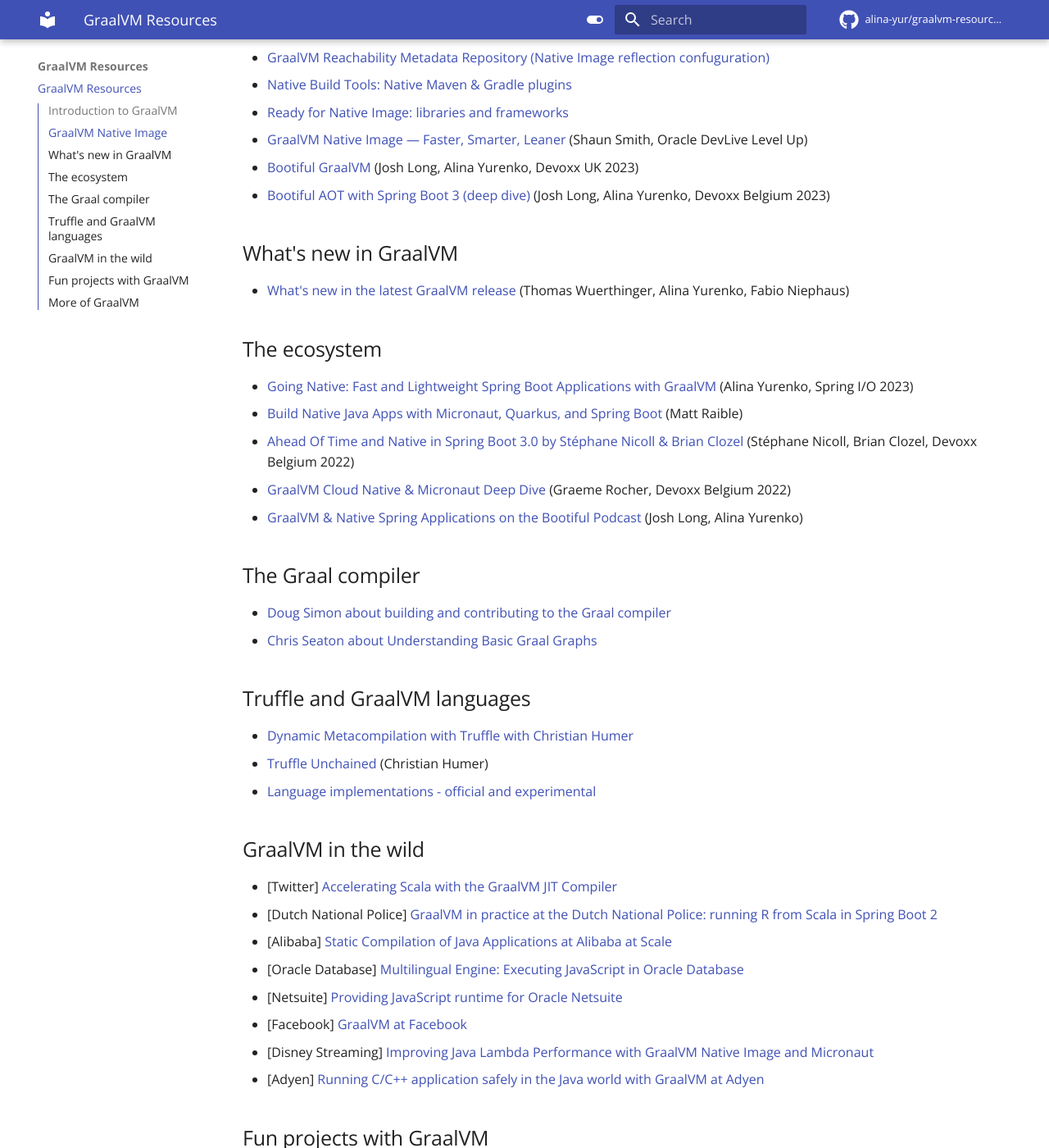
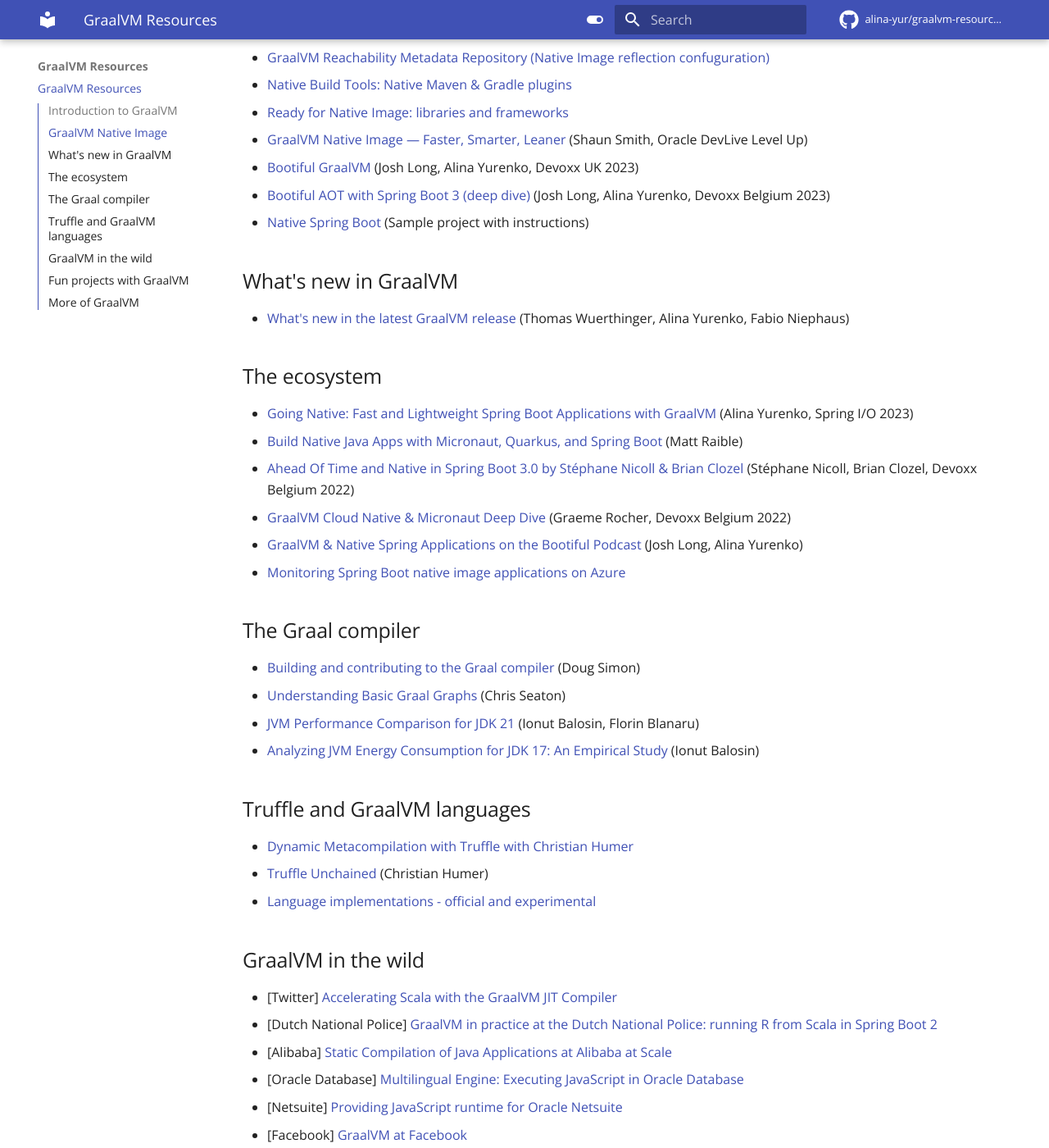
Before and after one commit to alina-yur/graalvm-resources, an MkDocs documentation site: the page built from docs/index.md, in a window 1280 px wide and 1400 px high, scrolled down 608 px. Shown: the whole window at 82% size. Built offline with MkDocs 1.6.1 and Material for MkDocs 9.7.7, drawn with Linux system fonts in a browser that asks for light colours; comment, search, counter and statistics services are not loaded.

Commit message:
Update index.md

```diff
--- a/docs/index.md
+++ b/docs/index.md
@@ -20,10 +20,11 @@
 - [GraalVM Native Image — Faster, Smarter, Leaner](https://www.youtube.com/watch?v=sI-zXYLKzfk) (Shaun Smith, Oracle DevLive Level Up)
 - [Bootiful GraalVM](https://www.youtube.com/watch?v=3OBhk1c0GBs) (Josh Long, Alina Yurenko, Devoxx UK 2023)
 - [Bootiful AOT with Spring Boot 3 (deep dive)](https://www.youtube.com/watch?v=M-7r35sttQI) (Josh Long, Alina Yurenko, Devoxx Belgium 2023)
+- [Native Spring Boot](https://github.com/alina-yur/native-spring-boot) (Sample project with instructions)
 
 ## What's new in GraalVM
+
 - [What's new in the latest GraalVM release](https://www.youtube.com/watch?v=lWhEg-6DqM0) (Thomas Wuerthinger, Alina Yurenko, Fabio Niephaus)
-
 
 ## The ecosystem
 
@@ -32,11 +33,14 @@
 - [Ahead Of Time and Native in Spring Boot 3.0 by Stéphane Nicoll & Brian Clozel](https://www.youtube.com/watch?v=TS4DpYSmfXk) (Stéphane Nicoll, Brian Clozel, Devoxx Belgium 2022)
 - [GraalVM Cloud Native & Micronaut Deep Dive](https://www.youtube.com/watch?v=3t-gwFuOtnM) (Graeme Rocher, Devoxx Belgium 2022)
 - [GraalVM & Native Spring Applications on the Bootiful Podcast](https://spring.io/blog/2023/01/26/a-bootiful-podcast-graalvm-advocate-alina-yurenko-on-a-bootiful-podcast) (Josh Long, Alina Yurenko)
+- [Monitoring Spring Boot native image applications on Azure](https://devblogs.microsoft.com/java/monitor-your-spring-boot-native-image-application-on-azure/)
 
 ## The Graal compiler
 
-- [Doug Simon about building and contributing to the Graal compiler](https://www.youtube.com/watch?v=3Gh0cz3vjG8)
-- [Chris Seaton about Understanding Basic Graal Graphs](https://chrisseaton.com/truffleruby/basic-graal-graphs/)
+- [Building and contributing to the Graal compiler](https://www.youtube.com/watch?v=3Gh0cz3vjG8) (Doug Simon)
+- [Understanding Basic Graal Graphs](https://chrisseaton.com/truffleruby/basic-graal-graphs/) (Chris Seaton)
+- [JVM Performance Comparison for JDK 21](https://ionutbalosin.com/2024/02/jvm-performance-comparison-for-jdk-21/) (Ionut Balosin, Florin Blanaru)
+- [Analyzing JVM Energy Consumption for JDK 17: An Empirical Study](https://ionutbalosin.com/2023/07/analyzing-jvm-energy-consumption-for-jdk-17-an-empirical-study/) (Ionut Balosin)
 
 ## Truffle and GraalVM languages
 
```
